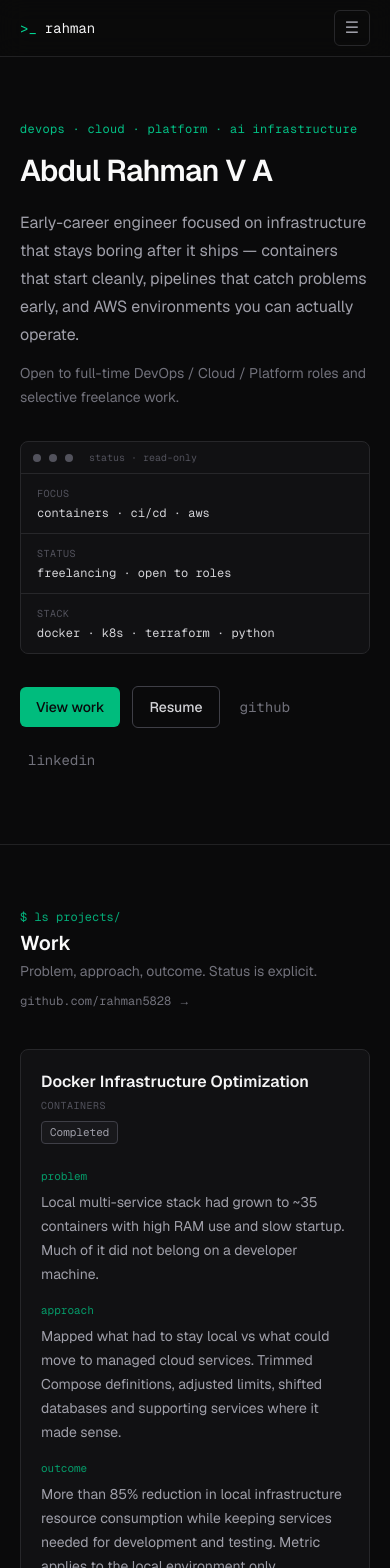
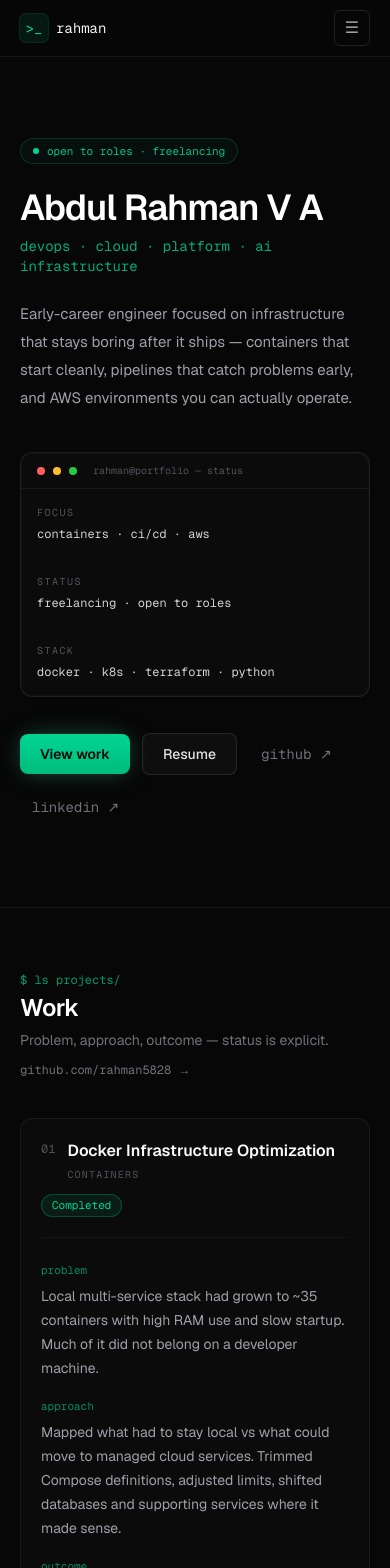
Before and after one commit to rahman5828/devops-portfolio, a Next.js app: page / in a window 390 px wide. Shown: the top 1568 px of the page. Built offline with nearby package versions, Linux system fonts and the light colour scheme.

Commit message:
Polish portfolio UI: ambient glow, glass surfaces, live badge, status chips, project hover

```diff
--- a/app/page.tsx
+++ b/app/page.tsx
@@ -139,24 +139,39 @@ const nav = [
   { label: "contact", href: "#contact" },
 ];
 
+function statusColor(status: string) {
+  if (status.toLowerCase().includes("development") || status.toLowerCase().includes("building"))
+    return "border-amber-500/30 bg-amber-500/10 text-amber-400";
+  if (status.toLowerCase().includes("iterating"))
+    return "border-sky-500/30 bg-sky-500/10 text-sky-400";
+  return "border-emerald-500/30 bg-emerald-500/10 text-emerald-400";
+}
+
 export default function Home() {
   const [open, setOpen] = useState(false);
 
   return (
-    <div className="min-h-dvh bg-[#0a0a0b] text-zinc-300 antialiased">
-      <header className="sticky top-0 z-50 border-b border-zinc-800/80 bg-[#0a0a0b]/90 backdrop-blur-md">
+    <div className="min-h-dvh bg-[#070708] text-zinc-300 selection:bg-emerald-500/30 selection:text-emerald-100">
+      <div aria-hidden className="pointer-events-none fixed inset-0 -z-10 overflow-hidden">
+        <div className="absolute -left-32 top-0 h-[420px] w-[420px] rounded-full bg-emerald-500/[0.04] blur-3xl" />
+        <div className="absolute -right-24 top-40 h-[360px] w-[360px] rounded-full bg-cyan-500/[0.03] blur-3xl" />
+      </div>
+
+      <header className="sticky top-0 z-50 border-b border-white/[0.06] bg-[#070708]/80 backdrop-blur-xl">
         <div className="mx-auto flex h-14 max-w-5xl items-center justify-between px-5 sm:px-6">
-          <a href="#top" className="flex items-center gap-2 font-mono text-sm">
-            <span className="text-emerald-400">&gt;_</span>
+          <a href="#top" className="group flex items-center gap-2 font-mono text-sm">
+            <span className="flex h-7 w-7 items-center justify-center rounded-md bg-emerald-500/10 text-emerald-400 ring-1 ring-emerald-500/20 transition group-hover:bg-emerald-500/20">
+              &gt;_
+            </span>
             <span className="text-zinc-100">rahman</span>
             <span className="hidden text-zinc-600 sm:inline">/devops</span>
           </a>
-          <nav className="hidden items-center gap-6 md:flex" aria-label="Primary">
+          <nav className="hidden items-center gap-1 md:flex" aria-label="Primary">
             {nav.map((n) => (
               <a
                 key={n.href}
                 href={n.href}
-                className="font-mono text-xs text-zinc-500 transition-colors hover:text-emerald-400"
+                className="rounded-md px-3 py-1.5 font-mono text-xs text-zinc-500 transition-colors hover:bg-white/[0.04] hover:text-zinc-200"
               >
                 {n.label}
               </a>
@@ -165,14 +180,14 @@ export default function Home() {
               href="/resume.pdf"
               target="_blank"
               rel="noreferrer"
-              className="rounded-md bg-emerald-500/15 px-3 py-1.5 font-mono text-xs font-medium text-emerald-400 ring-1 ring-emerald-500/30 transition-colors hover:bg-emerald-500/25"
+              className="ml-2 rounded-md bg-gradient-to-b from-emerald-400 to-emerald-500 px-3 py-1.5 font-mono text-xs font-semibold text-zinc-950 shadow-[0_0_20px_-4px_rgba(52,211,153,0.5)] transition hover:from-emerald-300 hover:to-emerald-400"
             >
               resume.pdf
             </a>
           </nav>
           <button
             type="button"
-            className="inline-flex h-9 w-9 items-center justify-center rounded-md border border-zinc-800 text-zinc-400 md:hidden"
+            className="inline-flex h-9 w-9 items-center justify-center rounded-md border border-white/10 text-zinc-400 transition hover:bg-white/[0.04] md:hidden"
             aria-label={open ? "Close menu" : "Open menu"}
             onClick={() => setOpen((v) => !v)}
           >
@@ -180,7 +195,7 @@ export default function Home() {
           </button>
         </div>
         {open && (
-          <nav className="border-t border-zinc-800 px-5 py-3 md:hidden">
+          <nav className="border-t border-white/[0.06] px-5 py-3 md:hidden">
             {nav.map((n) => (
               <a
                 key={n.href}
@@ -204,48 +219,60 @@ export default function Home() {
       </header>
 
       <main id="top">
-        <section className="border-b border-zinc-800/80">
-          <div className="mx-auto max-w-5xl px-5 py-16 sm:px-6 sm:py-20 lg:py-24">
-            <p className="font-mono text-xs tracking-wide text-emerald-400/90">
+        <section className="relative border-b border-white/[0.06]">
+          <div className="mx-auto max-w-5xl px-5 py-20 sm:px-6 sm:py-24 lg:py-28">
+            <div className="inline-flex items-center gap-2 rounded-full border border-emerald-500/20 bg-emerald-500/5 px-3 py-1">
+              <span className="relative flex h-1.5 w-1.5">
+                <span className="absolute inline-flex h-full w-full animate-ping rounded-full bg-emerald-400 opacity-60" />
+                <span className="relative inline-flex h-1.5 w-1.5 rounded-full bg-emerald-400" />
+              </span>
+              <span className="font-mono text-[11px] text-emerald-400/90">
+                open to roles · freelancing
+              </span>
+            </div>
+
+            <h1 className="mt-6 text-4xl font-semibold tracking-tight text-white sm:text-5xl lg:text-[3.25rem] lg:leading-[1.1]">
+              Abdul Rahman V A
+            </h1>
+            <p className="mt-2 font-mono text-sm text-emerald-400/80">
               devops · cloud · platform · ai infrastructure
             </p>
-            <h1 className="mt-4 text-3xl font-semibold tracking-tight text-zinc-50 sm:text-4xl lg:text-5xl">
-              Abdul Rahman V A
-            </h1>
-            <p className="mt-5 max-w-2xl text-base leading-7 text-zinc-400 sm:text-lg">
+            <p className="mt-6 max-w-2xl text-[15px] leading-7 text-zinc-400 sm:text-base sm:leading-7">
               Early-career engineer focused on infrastructure that stays boring after it ships —
               containers that start cleanly, pipelines that catch problems early, and AWS environments
               you can actually operate.
             </p>
-            <p className="mt-3 max-w-2xl text-sm leading-6 text-zinc-500">
-              Open to full-time DevOps / Cloud / Platform roles and selective freelance work.
-            </p>
 
-            <div className="mt-8 overflow-hidden rounded-lg border border-zinc-800 bg-[#111113]">
-              <div className="flex items-center gap-2 border-b border-zinc-800 px-3 py-2">
-                <span className="h-2 w-2 rounded-full bg-zinc-600" />
-                <span className="h-2 w-2 rounded-full bg-zinc-600" />
-                <span className="h-2 w-2 rounded-full bg-zinc-600" />
-                <span className="ml-2 font-mono text-[10px] text-zinc-600">status · read-only</span>
+            <div className="mt-10 overflow-hidden rounded-xl border border-white/[0.08] bg-white/[0.02] shadow-[0_0_0_1px_rgba(255,255,255,0.02)_inset]">
+              <div className="flex items-center gap-2 border-b border-white/[0.06] px-4 py-2.5">
+                <span className="h-2 w-2 rounded-full bg-[#ff5f57]" />
+                <span className="h-2 w-2 rounded-full bg-[#febc2e]" />
+                <span className="h-2 w-2 rounded-full bg-[#28c840]" />
+                <span className="ml-2 font-mono text-[10px] text-zinc-600">
+                  rahman@portfolio — status
+                </span>
               </div>
-              <div className="grid gap-px bg-zinc-800 sm:grid-cols-3">
+              <div className="grid sm:grid-cols-3">
                 {[
-                  ["focus", "containers · ci/cd · aws"],
-                  ["status", "freelancing · open to roles"],
-                  ["stack", "docker · k8s · terraform · python"],
-                ].map(([k, v]) => (
-                  <div key={k} className="bg-[#111113] px-4 py-3">
-                    <p className="font-mono text-[10px] uppercase tracking-wider text-zinc-600">{k}</p>
-                    <p className="mt-1 font-mono text-xs text-zinc-300">{v}</p>
+                  ["FOCUS", "containers · ci/cd · aws"],
+                  ["STATUS", "freelancing · open to roles"],
+                  ["STACK", "docker · k8s · terraform · python"],
+                ].map(([k, v], i) => (
+                  <div
+                    key={k}
+                    className={`px-4 py-4 ${i < 2 ? "sm:border-r sm:border-white/[0.06]" : ""}`}
+                  >
+                    <p className="font-mono text-[10px] tracking-[0.15em] text-zinc-600">{k}</p>
+                    <p className="mt-1.5 font-mono text-xs text-zinc-300">{v}</p>
                   </div>
                 ))}
               </div>
             </div>
 
-            <div className="mt-8 flex flex-wrap items-center gap-3">
+            <div className="mt-9 flex flex-wrap items-center gap-3">
               <a
                 href="#work"
-                className="inline-flex items-center rounded-md bg-emerald-500 px-4 py-2.5 text-sm font-medium text-zinc-950 transition-colors hover:bg-emerald-400"
+                className="inline-flex items-center rounded-lg bg-gradient-to-b from-emerald-400 to-emerald-500 px-5 py-2.5 text-sm font-semibold text-zinc-950 shadow-[0_0_24px_-6px_rgba(52,211,153,0.55)] transition hover:from-emerald-300 hover:to-emerald-400"
               >
                 View work
               </a>
@@ -253,7 +280,7 @@ export default function Home() {
                 href="/resume.pdf"
                 target="_blank"
                 rel="noreferrer"
-                className="inline-flex items-center rounded-md border border-zinc-700 bg-transparent px-4 py-2.5 text-sm font-medium text-zinc-300 transition-colors hover:border-zinc-500 hover:text-zinc-100"
+                className="inline-flex items-center rounded-lg border border-white/10 bg-white/[0.03] px-5 py-2.5 text-sm font-medium text-zinc-200 transition hover:border-white/20 hover:bg-white/[0.06]"
               >
                 Resume
               </a>
@@ -261,80 +288,89 @@ export default function Home() {
                 href="https://github.com/rahman5828"
                 target="_blank"
                 rel="noreferrer"
-                className="inline-flex items-center px-2 py-2.5 font-mono text-sm text-zinc-500 transition-colors hover:text-emerald-400"
+                className="inline-flex items-center px-3 py-2.5 font-mono text-sm text-zinc-500 transition hover:text-emerald-400"
               >
-                github
+                github ↗
               </a>
               <a
                 href="https://www.linkedin.com/in/rahman-devops/"
                 target="_blank"
                 rel="noreferrer"
-                className="inline-flex items-center px-2 py-2.5 font-mono text-sm text-zinc-500 transition-colors hover:text-emerald-400"
+                className="inline-flex items-center px-3 py-2.5 font-mono text-sm text-zinc-500 transition hover:text-emerald-400"
               >
-                linkedin
+                linkedin ↗
               </a>
             </div>
           </div>
         </section>
 
-        <section id="work" className="border-b border-zinc-800/80">
+        <section id="work" className="border-b border-white/[0.06]">
           <div className="mx-auto max-w-5xl px-5 py-16 sm:px-6 sm:py-20">
             <div className="flex flex-wrap items-end justify-between gap-3">
               <div>
-                <p className="font-mono text-xs text-emerald-400/80">$ ls projects/</p>
-                <h2 className="mt-1 text-xl font-semibold text-zinc-50">Work</h2>
-                <p className="mt-1 text-sm text-zinc-500">
-                  Problem, approach, outcome. Status is explicit.
+                <p className="font-mono text-xs text-emerald-400/70">$ ls projects/</p>
+                <h2 className="mt-1 text-2xl font-semibold tracking-tight text-white">Work</h2>
+                <p className="mt-1.5 text-sm text-zinc-500">
+                  Problem, approach, outcome — status is explicit.
                 </p>
               </div>
               <a
                 href="https://github.com/rahman5828"
                 target="_blank"
                 rel="noreferrer"
-                className="font-mono text-xs text-zinc-500 hover:text-emerald-400"
+                className="font-mono text-xs text-zinc-500 transition hover:text-emerald-400"
               >
                 github.com/rahman5828 →
               </a>
             </div>
 
-            <div className="mt-10 space-y-5">
-              {projects.map((p) => (
+            <div className="mt-10 space-y-4">
+              {projects.map((p, idx) => (
                 <article
                   key={p.title}
-                  className="rounded-lg border border-zinc-800 bg-[#111113] p-5 sm:p-6"
+                  className="group rounded-xl border border-white/[0.06] bg-white/[0.02] p-5 transition duration-200 hover:border-emerald-500/20 hover:bg-white/[0.035] sm:p-6"
                 >
-                  <div className="flex flex-wrap items-start justify-between gap-2">
+                  <div className="flex flex-wrap items-start justify-between gap-3">
+                    <div className="flex items-start gap-3">
+                      <span className="mt-0.5 font-mono text-xs text-zinc-600">
+                        {String(idx + 1).padStart(2, "0")}
+                      </span>
                       <div>
-                      <h3 className="text-base font-semibold text-zinc-100">{p.title}</h3>
-                      <p className="mt-1 font-mono text-[10px] uppercase tracking-wider text-zinc-600">
+                        <h3 className="text-base font-semibold text-zinc-50 transition group-hover:text-white">
+                          {p.title}
+                        </h3>
+                        <p className="mt-1 font-mono text-[10px] uppercase tracking-[0.12em] text-zinc-600">
                           {p.tag}
                         </p>
                       </div>
-                    <span className="rounded border border-zinc-700 bg-zinc-900 px-2 py-0.5 font-mono text-[11px] text-zinc-400">
+                    </div>
+                    <span
+                      className={`rounded-full border px-2.5 py-0.5 font-mono text-[11px] ${statusColor(p.status)}`}
+                    >
                       {p.status}
                     </span>
                   </div>
 
-                  <dl className="mt-5 space-y-3 text-sm leading-6 text-zinc-400">
+                  <dl className="mt-5 space-y-3.5 border-t border-white/[0.04] pt-5 text-sm leading-6 text-zinc-400">
                     <div>
-                      <dt className="font-mono text-[11px] text-emerald-500/80">problem</dt>
-                      <dd className="mt-0.5">{p.problem}</dd>
+                      <dt className="mb-0.5 font-mono text-[11px] text-emerald-500/70">problem</dt>
+                      <dd>{p.problem}</dd>
                     </div>
                     <div>
-                      <dt className="font-mono text-[11px] text-emerald-500/80">approach</dt>
-                      <dd className="mt-0.5">{p.approach}</dd>
+                      <dt className="mb-0.5 font-mono text-[11px] text-emerald-500/70">approach</dt>
+                      <dd>{p.approach}</dd>
                     </div>
                     <div>
-                      <dt className="font-mono text-[11px] text-emerald-500/80">outcome</dt>
-                      <dd className="mt-0.5">{p.outcome}</dd>
+                      <dt className="mb-0.5 font-mono text-[11px] text-emerald-500/70">outcome</dt>
+                      <dd>{p.outcome}</dd>
                     </div>
                   </dl>
 
-                  <div className="mt-4 flex flex-wrap gap-1.5">
+                  <div className="mt-5 flex flex-wrap items-center gap-2">
                     {p.stack.map((t) => (
                       <span
                         key={t}
-                        className="rounded border border-zinc-800 bg-zinc-900/80 px-2 py-0.5 font-mono text-[11px] text-zinc-500"
+                        className="rounded-md border border-white/[0.06] bg-black/30 px-2 py-0.5 font-mono text-[11px] text-zinc-500"
                       >
                         {t}
                       </span>
@@ -347,7 +383,7 @@ export default function Home() {
                         href={p.repo}
                         target="_blank"
                         rel="noreferrer"
-                        className="font-mono text-[11px] text-emerald-500/80 hover:text-emerald-400"
+                        className="font-mono text-[11px] text-emerald-500/80 transition hover:text-emerald-400"
                       >
                         repo →
                       </a>
@@ -359,29 +395,29 @@ export default function Home() {
           </div>
         </section>
 
-        <section id="experience" className="border-b border-zinc-800/80">
+        <section id="experience" className="border-b border-white/[0.06]">
           <div className="mx-auto max-w-5xl px-5 py-16 sm:px-6 sm:py-20">
-            <p className="font-mono text-xs text-emerald-400/80">$ cat experience.log</p>
-            <h2 className="mt-1 text-xl font-semibold text-zinc-50">Experience</h2>
+            <p className="font-mono text-xs text-emerald-400/70">$ cat experience.log</p>
+            <h2 className="mt-1 text-2xl font-semibold tracking-tight text-white">Experience</h2>
 
             <ol className="mt-10">
               {experiences.map((e, i) => (
                 <li
                   key={e.company + e.period}
-                  className={`grid gap-1 border-t border-zinc-800 py-7 sm:grid-cols-[150px_1fr] sm:gap-8 ${
+                  className={`grid gap-2 border-t border-white/[0.06] py-8 sm:grid-cols-[160px_1fr] sm:gap-10 ${
                     i === experiences.length - 1 ? "border-b" : ""
                   }`}
                 >
                   <div>
                     <p className="font-mono text-xs text-zinc-500">{e.period}</p>
-                    <p className="mt-1 text-sm font-medium text-zinc-300">{e.company}</p>
+                    <p className="mt-1.5 text-sm font-medium text-zinc-300">{e.company}</p>
                   </div>
                   <div>
-                    <h3 className="text-base font-semibold text-zinc-100">{e.role}</h3>
-                    <ul className="mt-2 space-y-1.5">
+                    <h3 className="text-base font-semibold text-zinc-50">{e.role}</h3>
+                    <ul className="mt-3 space-y-2">
                       {e.points.map((pt) => (
-                        <li key={pt} className="flex gap-2 text-sm leading-6 text-zinc-400">
-                          <span className="mt-2 h-1 w-1 shrink-0 rounded-full bg-emerald-500/60" />
+                        <li key={pt} className="flex gap-2.5 text-sm leading-6 text-zinc-400">
+                          <span className="mt-2.5 h-1 w-1 shrink-0 rounded-full bg-emerald-400/70" />
                           {pt}
                         </li>
                       ))}
@@ -393,31 +429,31 @@ export default function Home() {
           </div>
         </section>
 
-        <section id="skills" className="border-b border-zinc-800/80">
+        <section id="skills" className="border-b border-white/[0.06]">
           <div className="mx-auto max-w-5xl px-5 py-16 sm:px-6 sm:py-20">
-            <p className="font-mono text-xs text-emerald-400/80">$ which tools</p>
-            <h2 className="mt-1 text-xl font-semibold text-zinc-50">Skills</h2>
-            <p className="mt-1 text-sm text-zinc-500">
+            <p className="font-mono text-xs text-emerald-400/70">$ which tools</p>
+            <h2 className="mt-1 text-2xl font-semibold tracking-tight text-white">Skills</h2>
+            <p className="mt-1.5 text-sm text-zinc-500">
               Tools used on real work or structured practice — not a wish list.
             </p>
             <div className="mt-8 grid gap-3 sm:grid-cols-2 lg:grid-cols-3">
               {skillGroups.map((g) => (
                 <div
                   key={g.title}
-                  className="rounded-lg border border-zinc-800 bg-[#111113] p-4"
+                  className="rounded-xl border border-white/[0.06] bg-white/[0.02] p-5 transition hover:border-emerald-500/15 hover:bg-white/[0.035]"
                 >
-                  <h3 className="font-mono text-xs text-emerald-400/80">{g.title}</h3>
-                  <p className="mt-2 text-sm leading-6 text-zinc-400">{g.items.join(" · ")}</p>
+                  <h3 className="font-mono text-xs tracking-wide text-emerald-400/80">{g.title}</h3>
+                  <p className="mt-2.5 text-sm leading-6 text-zinc-400">{g.items.join(" · ")}</p>
                 </div>
               ))}
             </div>
           </div>
         </section>
 
-        <section id="about" className="border-b border-zinc-800/80">
+        <section id="about" className="border-b border-white/[0.06]">
           <div className="mx-auto max-w-5xl px-5 py-16 sm:px-6 sm:py-20">
-            <p className="font-mono text-xs text-emerald-400/80">$ whoami</p>
-            <h2 className="mt-1 text-xl font-semibold text-zinc-50">About</h2>
+            <p className="font-mono text-xs text-emerald-400/70">$ whoami</p>
+            <h2 className="mt-1 text-2xl font-semibold tracking-tight text-white">About</h2>
             <div className="mt-6 max-w-2xl space-y-4 text-sm leading-7 text-zinc-400">
               <p>
                 B.E. Computer Science and Engineering from Mother Teresa College of Engineering and
@@ -430,9 +466,9 @@ export default function Home() {
               </p>
             </div>
             <div className="mt-8 grid gap-3 sm:grid-cols-2">
-              <div className="rounded-lg border border-zinc-800 bg-[#111113] p-5">
+              <div className="rounded-xl border border-white/[0.06] bg-white/[0.02] p-5">
                 <h3 className="font-mono text-xs text-emerald-400/80">education</h3>
-                <p className="mt-2 text-sm text-zinc-400">
+                <p className="mt-2.5 text-sm leading-6 text-zinc-400">
                   B.E. Computer Science and Engineering
                   <br />
                   Mother Teresa College of Engineering and Technology
@@ -440,9 +476,9 @@ export default function Home() {
                   2021 – 2025 · CGPA 7.6 · First Class
                 </p>
               </div>
-              <div className="rounded-lg border border-zinc-800 bg-[#111113] p-5">
+              <div className="rounded-xl border border-white/[0.06] bg-white/[0.02] p-5">
                 <h3 className="font-mono text-xs text-emerald-400/80">certifications</h3>
-                <ul className="mt-2 space-y-1 text-sm text-zinc-400">
+                <ul className="mt-2.5 space-y-1.5 text-sm text-zinc-400">
                   <li>AWS Cloud Practitioner — AWS Cloud Quest</li>
                   <li>Linux Essentials — Besant Technologies</li>
                 </ul>
@@ -453,57 +489,49 @@ export default function Home() {
 
         <section id="contact">
           <div className="mx-auto max-w-5xl px-5 py-16 sm:px-6 sm:py-20">
-            <p className="font-mono text-xs text-emerald-400/80">$ cat contact.txt</p>
-            <h2 className="mt-1 text-xl font-semibold text-zinc-50">Contact</h2>
+            <p className="font-mono text-xs text-emerald-400/70">$ cat contact.txt</p>
+            <h2 className="mt-1 text-2xl font-semibold tracking-tight text-white">Contact</h2>
             <p className="mt-3 max-w-xl text-sm leading-6 text-zinc-400">
               Open to full-time DevOps, Cloud, and Platform roles, and selective freelance work.
             </p>
-            <ul className="mt-8 space-y-3 font-mono text-sm">
-              <li>
+            <div className="mt-8 flex flex-col gap-3 sm:flex-row sm:flex-wrap sm:gap-4">
               <a
                 href="mailto:abdulrahman6148@gmail.com"
-                  className="text-emerald-400 hover:underline"
+                className="inline-flex items-center gap-2 rounded-lg border border-emerald-500/20 bg-emerald-500/5 px-4 py-2.5 font-mono text-sm text-emerald-400 transition hover:bg-emerald-500/10"
               >
                 abdulrahman6148@gmail.com
               </a>
-              </li>
-              <li>
               <a
                 href="https://github.com/rahman5828"
                 target="_blank"
                 rel="noreferrer"
-                  className="text-zinc-400 hover:text-emerald-400"
+                className="inline-flex items-center rounded-lg border border-white/10 px-4 py-2.5 font-mono text-sm text-zinc-400 transition hover:border-white/20 hover:text-zinc-200"
               >
-                  github.com/rahman5828
+                github ↗
               </a>
-              </li>
-              <li>
               <a
                 href="https://www.linkedin.com/in/rahman-devops/"
                 target="_blank"
                 rel="noreferrer"
-                  className="text-zinc-400 hover:text-emerald-400"
+                className="inline-flex items-center rounded-lg border border-white/10 px-4 py-2.5 font-mono text-sm text-zinc-400 transition hover:border-white/20 hover:text-zinc-200"
               >
-                  linkedin.com/in/rahman-devops
+                linkedin ↗
               </a>
-              </li>
-              <li>
               <a
                 href="/resume.pdf"
                 target="_blank"
                 rel="noreferrer"
-                  className="text-zinc-400 hover:text-emerald-400"
+                className="inline-flex items-center rounded-lg border border-white/10 px-4 py-2.5 font-mono text-sm text-zinc-400 transition hover:border-white/20 hover:text-zinc-200"
               >
-                  resume.pdf
+                resume.pdf ↗
               </a>
-              </li>
-            </ul>
+            </div>
           </div>
         </section>
       </main>
 
-      <footer className="border-t border-zinc-800">
-        <div className="mx-auto flex max-w-5xl flex-col gap-1 px-5 py-6 font-mono text-[11px] text-zinc-600 sm:flex-row sm:justify-between sm:px-6">
+      <footer className="border-t border-white/[0.06]">
+        <div className="mx-auto flex max-w-5xl flex-col gap-1 px-5 py-6 font-mono text-[11px] text-zinc-600 sm:flex-row sm:items-center sm:justify-between sm:px-6">
           <span>abdul rahman v a · devops · cloud · platform</span>
           <span>built with next.js</span>
         </div>
```
Lines whose indentation alone changed are shown as unchanged.
